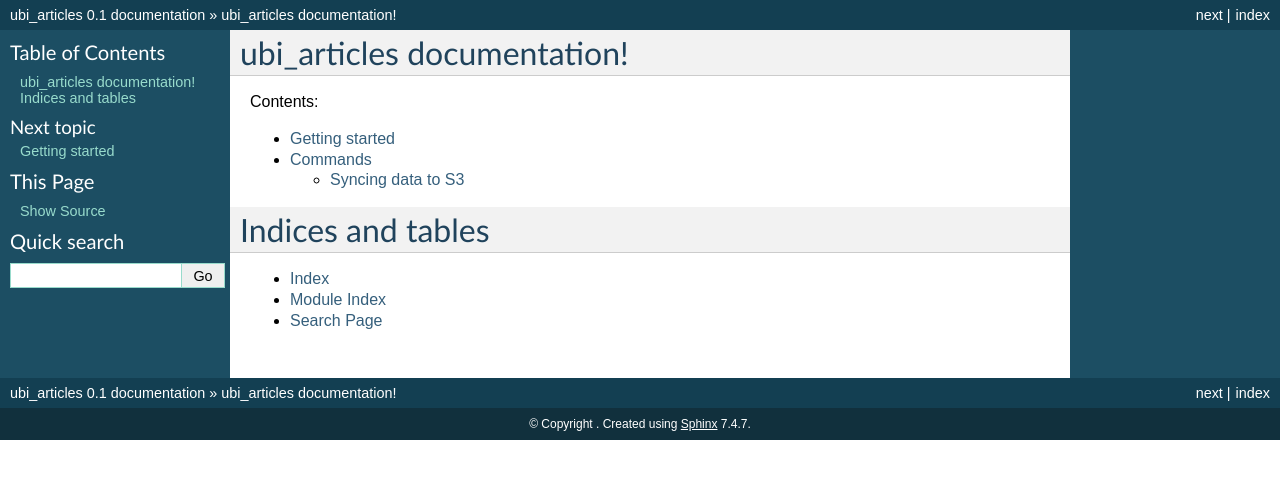
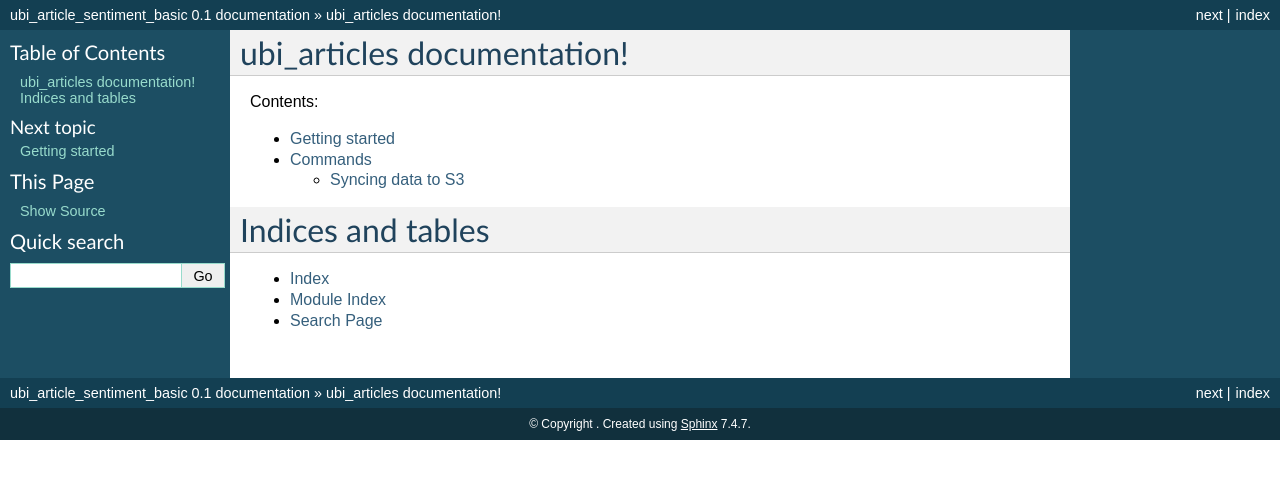
Before and after one commit to suzinyou/ubi_articles_sentiment_basic, a Sphinx documentation site: the page built from docs/index.rst, in a window 1280 px wide. Shown: the top 479 px of the page. Built offline with Sphinx 7.4.7, drawn with Linux system fonts in a browser that asks for light colours.

Commit message:
update project name, update clean up notebok and topic modelling notebook

```diff
--- a/docs/conf.py
+++ b/docs/conf.py
@@ -1,6 +1,6 @@
 # -*- coding: utf-8 -*-
 #
-# ubi_articles documentation build configuration file, created by
+# ubi_article_sentiment_basic documentation build configuration file, created by
 # sphinx-quickstart.
 #
 # This file is execfile()d with the current directory set to its containing dir.
@@ -41,7 +41,7 @@ source_suffix = '.rst'
 master_doc = 'index'
 
 # General information about the project.
-project = u'ubi_articles'
+project = u'ubi_article_sentiment_basic'
 
 # The version info for the project you're documenting, acts as replacement for
 # |version| and |release|, also used in various other places throughout the
@@ -184,8 +184,8 @@ latex_elements = {
 # (source start file, target name, title, author, documentclass [howto/manual]).
 latex_documents = [
     ('index',
-     'ubi_articles.tex',
-     u'ubi_articles Documentation',
+     'ubi_article_sentiment_basic.tex',
+     u'ubi_article_sentiment_basic Documentation',
      u"Suzin You", 'manual'),
 ]
 
@@ -215,7 +215,7 @@ latex_documents = [
 # One entry per manual page. List of tuples
 # (source start file, name, description, authors, manual section).
 man_pages = [
-    ('index', 'ubi_articles', u'ubi_articles Documentation',
+    ('index', 'ubi_article_sentiment_basic', u'ubi_article_sentiment_basic Documentation',
      [u"Suzin You"], 1)
 ]
 
@@ -229,8 +229,8 @@ man_pages = [
 # (source start file, target name, title, author,
 #  dir menu entry, description, category)
 texinfo_documents = [
-    ('index', 'ubi_articles', u'ubi_articles Documentation',
-     u"Suzin You", 'ubi_articles',
+    ('index', 'ubi_article_sentiment_basic', u'ubi_article_sentiment_basic Documentation',
+     u"Suzin You", 'ubi_article_sentiment_basic',
      '기본소득 기사 분석', 'Miscellaneous'),
 ]
 
--- a/requirements.txt
+++ b/requirements.txt
@@ -10,3 +10,5 @@ pyLDAvis
 # transformers
 # pytorch
 # kobert-transformers
+matplotlib
+scikit-learn
```
Also changed, not shown: 4 other files.
